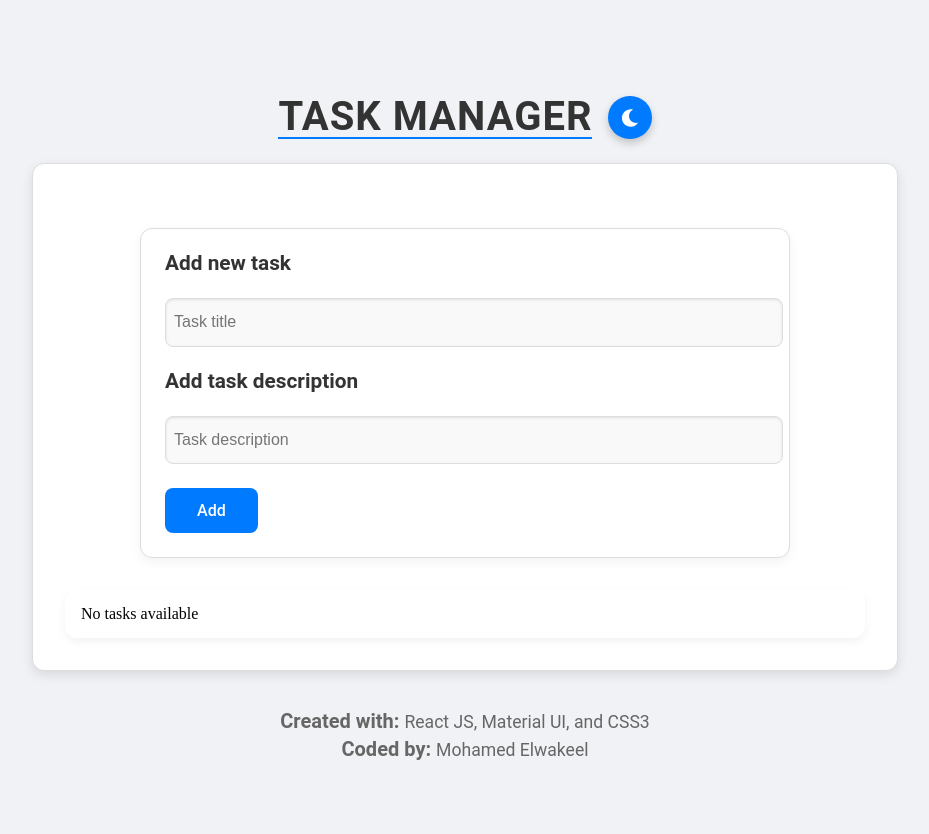
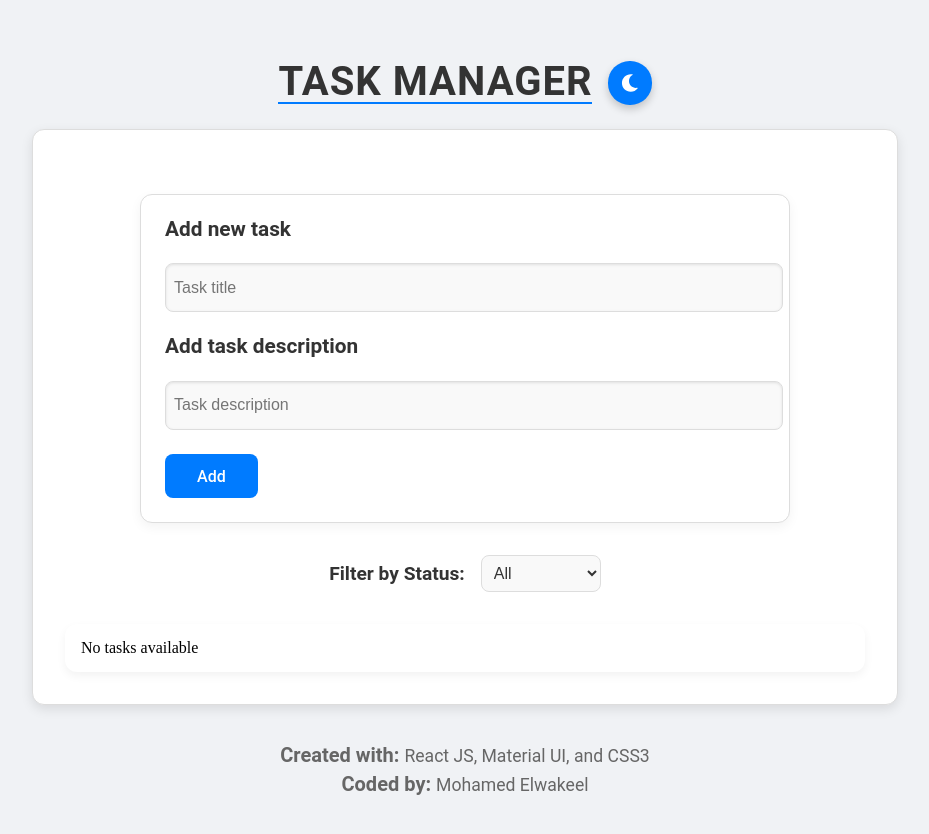
Before and after one commit to Mohamed-Elwakeel/Todo-app, a React (Create React App) app: page / in a window 1280 px wide. Shown: the top 834 px of the page, without its empty margins (175-1104 px from the left). Built offline with nearby package versions, Linux system fonts and the light colour scheme.

Commit message:
added the sort and filter in home and TaskCard

```diff
--- a/src/App.js
+++ b/src/App.js
@@ -1,6 +1,6 @@
 import { BrowserRouter, Route, Routes } from "react-router-dom";
 import "./App.css";
-import Home from "./Pages/Home";
+import Home from "./Pages/Home/Home";
 
 
 function App() {
--- a/src/Components/TaskCard/TaskCard.jsx
+++ b/src/Components/TaskCard/TaskCard.jsx
@@ -51,7 +51,7 @@ export default function TaskCard({
 
     return (
         <motion.div
-            className={styles.taskContainer}
+            className={`${styles.taskContainer} ${task.status === "Finished" ? styles.finishedTask : ""}`}
             initial={false}
             animate={{ opacity: 1, transform: "none" }}
             exit={{ opacity: 0 }}
@@ -70,8 +70,7 @@ export default function TaskCard({
                     ) : (
                         <div className={styles.taskHeader}>
                             <h3
-                                className={`${styles.taskText} ${task.status === "Finished" ? styles.completed : ""
-                                    }`}
+                                className={`${styles.taskText} ${task.status === "Finished" ? styles.completed : ""}`}
                                 onDoubleClick={() => setIsEditingTitle(true)}
                             >
                                 {task.title}
@@ -94,8 +93,7 @@ export default function TaskCard({
                     ) : (
                         <div className={styles.taskDescriptionContainer}>
                             <p
-                                className={`${styles.taskDescription} ${task.status === "Finished" ? styles.completed : ""
-                                    }`}
+                                className={`${styles.taskDescription} ${task.status === "Finished" ? styles.completed : ""}`}
                                 onDoubleClick={() => setIsEditingDescription(true)}
                             >
                                 {task.description}
--- a/src/Components/TaskCard/TaskCard.module.css
+++ b/src/Components/TaskCard/TaskCard.module.css
@@ -41,6 +41,7 @@
 .completed {
     text-decoration: line-through;
     color: #999;
+    transition: color 0.4s ease, text-decoration 0.4s ease;
 }
 
 .taskDescriptionContainer {
--- a/src/Pages/Home.jsx
+++ b/src/Pages/Home/Home.jsx
@@ -1,15 +1,17 @@
 import React, { useEffect, useState } from 'react';
-import TaskCard from '../Components/TaskCard/TaskCard';
-import AddTask from '../Components/AddTask/AddTask';
+import TaskCard from '../../Components/TaskCard/TaskCard';
+import AddTask from '../../Components/AddTask/AddTask';
 import { AnimatePresence, motion } from "framer-motion";
 import styles from './Home.module.css';
-import ToggleButton from '../Components/ToggleBtn/ToggleBtn';
+import ToggleButton from '../../Components/ToggleBtn/ToggleBtn';
 
 export default function HomePage() {
     const [tasks, setTasks] = useState(() => {
         const savedTasks = localStorage.getItem('TASKS');
         return savedTasks ? JSON.parse(savedTasks) : [];
     });
+
+    const [filter, setFilter] = useState("All");
 
     useEffect(() => {
         localStorage.setItem('TASKS', JSON.stringify(tasks));
@@ -55,14 +57,37 @@ export default function HomePage() {
         );
     };
 
+    // Filter tasks based on selected status
+    const filteredTasks = tasks.filter((task) => {
+        if (filter === "All") return true; // Show all tasks
+        return task.status === filter;
+    });
+
     return (
         <div className={styles.appContainer}>
             <div className={styles.appHeader}>
                 <h1 className={styles.appTitle}>Task Manager</h1>
                 <ToggleButton />
             </div>
+
             <div className={styles.todoCard}>
                 <AddTask onSubmit={handleAddTask} />
+
+                <div className={styles.filterContainer}>
+                    <label htmlFor="filter">Filter by Status:</label>
+                    <select
+                        id="filter"
+                        className={styles.filterSelect}
+                        value={filter}
+                        onChange={(e) => setFilter(e.target.value)}
+                    >
+                        <option value="All">All</option>
+                        <option value="Not Started">Not Started</option>
+                        <option value="In Progress">In Progress</option>
+                        <option value="Finished">Finished</option>
+                    </select>
+                </div>
+
                 <AnimatePresence>
                     <motion.div
                         className={styles.taskList}
@@ -70,10 +95,12 @@ export default function HomePage() {
                         animate={{ opacity: 1 }}
                         exit={{ opacity: 0 }}
                     >
-                        {tasks.length === 0 ? (
+                        {filteredTasks.length === 0 ? (
                             <p>No tasks available</p>
                         ) : (
-                            tasks.map((task) => (
+                            filteredTasks
+                                .sort((a, b) => (a.status === "Finished" ? 1 : -1))
+                                .map((task) => (
                                     <TaskCard
                                         key={task.id}
                                         task={task}
--- a/src/Pages/Home.module.css
+++ b/src/Pages/Home/Home.module.css
@@ -66,6 +66,36 @@
     margin: 0.5rem 0;
 }
 
+.filterContainer {
+    display: flex;
+    justify-content: center;
+    align-items: center;
+    margin-bottom: 1.5rem;
+}
+
+.filterContainer label {
+    font-size: 1.2rem;
+    color: var(--text-color);
+    font-family: "Roboto", sans-serif;
+    font-weight: 600;
+}
+
+.filterSelect {
+    padding: 0.5rem;
+    margin-left: 1rem;
+    border-radius: 8px;
+    border: 1px solid var(--border-color);
+    background-color: var(--input-background-color);
+    color: var(--text-color);
+    font-size: 1rem;
+    transition: border-color 0.3s ease;
+}
+
+.filterSelect:focus {
+    outline: none;
+    border-color: var(--button-background-color);
+}
+
 /* Responsive styles */
 @media screen and (max-width: 40em) {
     .todoCard {
```
Lines whose indentation alone changed are shown as unchanged.
